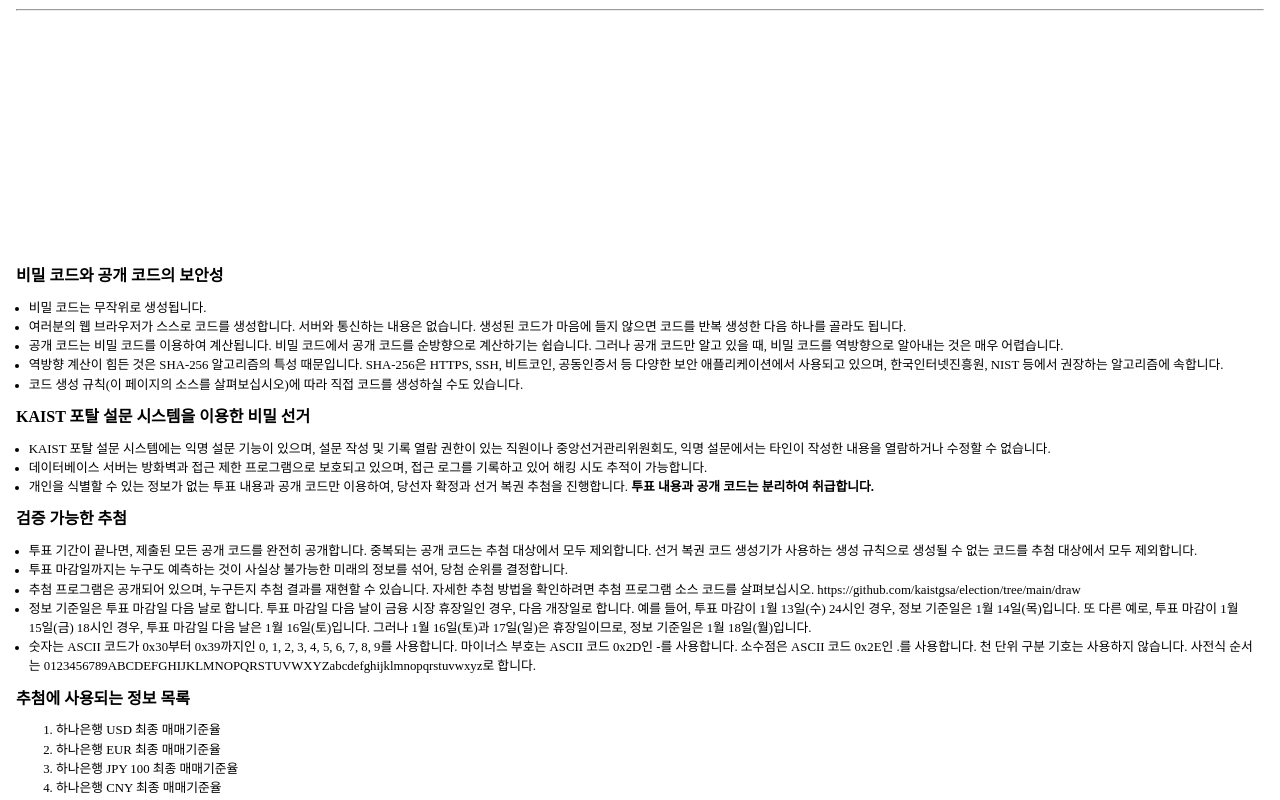
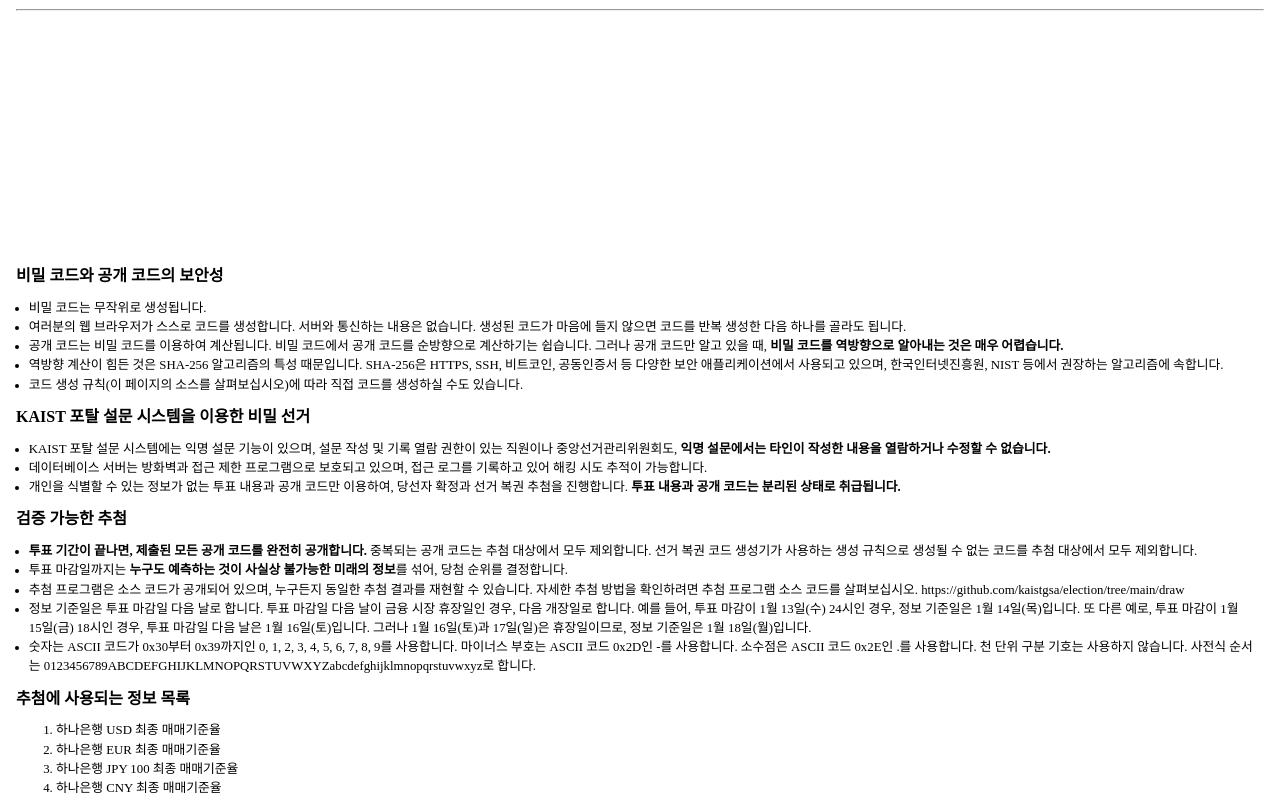
Before and after one commit to kaistgsa/election, a plain HTML site: page docs/code-generator.html in a window 1280 px wide. Shown: the part 546-1346 px from the top of the page. Drawn offline with Linux system fonts and the light colour scheme.

Commit message:
중요 내용 강조

```diff
--- a/docs/code-generator.html
+++ b/docs/code-generator.html
@@ -202,7 +202,8 @@
       </li>
       <li>
         공개 코드는 비밀 코드를 이용하여 계산됩니다. 비밀 코드에서 공개 코드를 순방향으로 계산하기는 쉽습니다.
-        그러나 공개 코드만 알고 있을 때, 비밀 코드를 역방향으로 알아내는 것은 매우 어렵습니다.
+        그러나 공개 코드만 알고 있을 때,
+        <strong>비밀 코드를 역방향으로 알아내는 것은 매우 어렵습니다.</strong>
       </li>
       <li>
         역방향 계산이 힘든 것은 SHA-256 알고리즘의 특성 때문입니다.
@@ -217,14 +218,15 @@
     <ul>
       <li>
         KAIST 포탈 설문 시스템에는 익명 설문 기능이 있으며,
-        설문 작성 및 기록 열람 권한이 있는 직원이나 중앙선거관리위원회도, 익명 설문에서는 타인이 작성한 내용을 열람하거나 수정할 수 없습니다.
+        설문 작성 및 기록 열람 권한이 있는 직원이나 중앙선거관리위원회도,
+        <strong>익명 설문에서는 타인이 작성한 내용을 열람하거나 수정할 수 없습니다.</strong>
       </li>
       <li>
         데이터베이스 서버는 방화벽과 접근 제한 프로그램으로 보호되고 있으며, 접근 로그를 기록하고 있어 해킹 시도 추적이 가능합니다.
       </li>
       <li>
         개인을 식별할 수 있는 정보가 없는 투표 내용과 공개 코드만 이용하여, 당선자 확정과 선거 복권 추첨을 진행합니다.
-        <strong>투표 내용과 공개 코드는 분리하여 취급합니다.</strong>
+        <strong>투표 내용과 공개 코드는 분리된 상태로 취급됩니다.</strong>
       </li>
     </ul>
   </div>
@@ -232,12 +234,15 @@
   <div class="code-design">
     <ul>
       <li>
-        투표 기간이 끝나면, 제출된 모든 공개 코드를 완전히 공개합니다.
+        <strong>투표 기간이 끝나면, 제출된 모든 공개 코드를 완전히 공개합니다.</strong>
         중복되는 공개 코드는 추첨 대상에서 모두 제외합니다.
         선거 복권 코드 생성기가 사용하는 생성 규칙으로 생성될 수 없는 코드를 추첨 대상에서 모두 제외합니다.
       </li>
-      <li>투표 마감일까지는 누구도 예측하는 것이 사실상 불가능한 미래의 정보를 섞어, 당첨 순위를 결정합니다.</li>
-      <li>추첨 프로그램은 공개되어 있으며, 누구든지 추첨 결과를 재현할 수 있습니다. 자세한 추첨 방법을 확인하려면 추첨 프로그램 소스 코드를 살펴보십시오. <span style="word-break: break-all;">https://github.com/kaistgsa/election/tree/main/draw</span></li>
+      <li>투표 마감일까지는 <strong>누구도 예측하는 것이 사실상 불가능한 미래의 정보</strong>를 섞어, 당첨 순위를 결정합니다.</li>
+      <li>
+        추첨 프로그램은 소스 코드가 공개되어 있으며, 누구든지 동일한 추첨 결과를 재현할 수 있습니다. 자세한 추첨 방법을 확인하려면 추첨 프로그램 소스 코드를 살펴보십시오.
+        <span style="word-break: break-all;">https://github.com/kaistgsa/election/tree/main/draw</span>
+      </li>
       <li>
         정보 기준일은 투표 마감일 다음 날로 합니다. 투표 마감일 다음 날이 금융 시장 휴장일인 경우, 다음 개장일로 합니다.
         예를 들어, 투표 마감이 1월 13일(수) 24시인 경우, 정보 기준일은 1월 14일(목)입니다.
```
